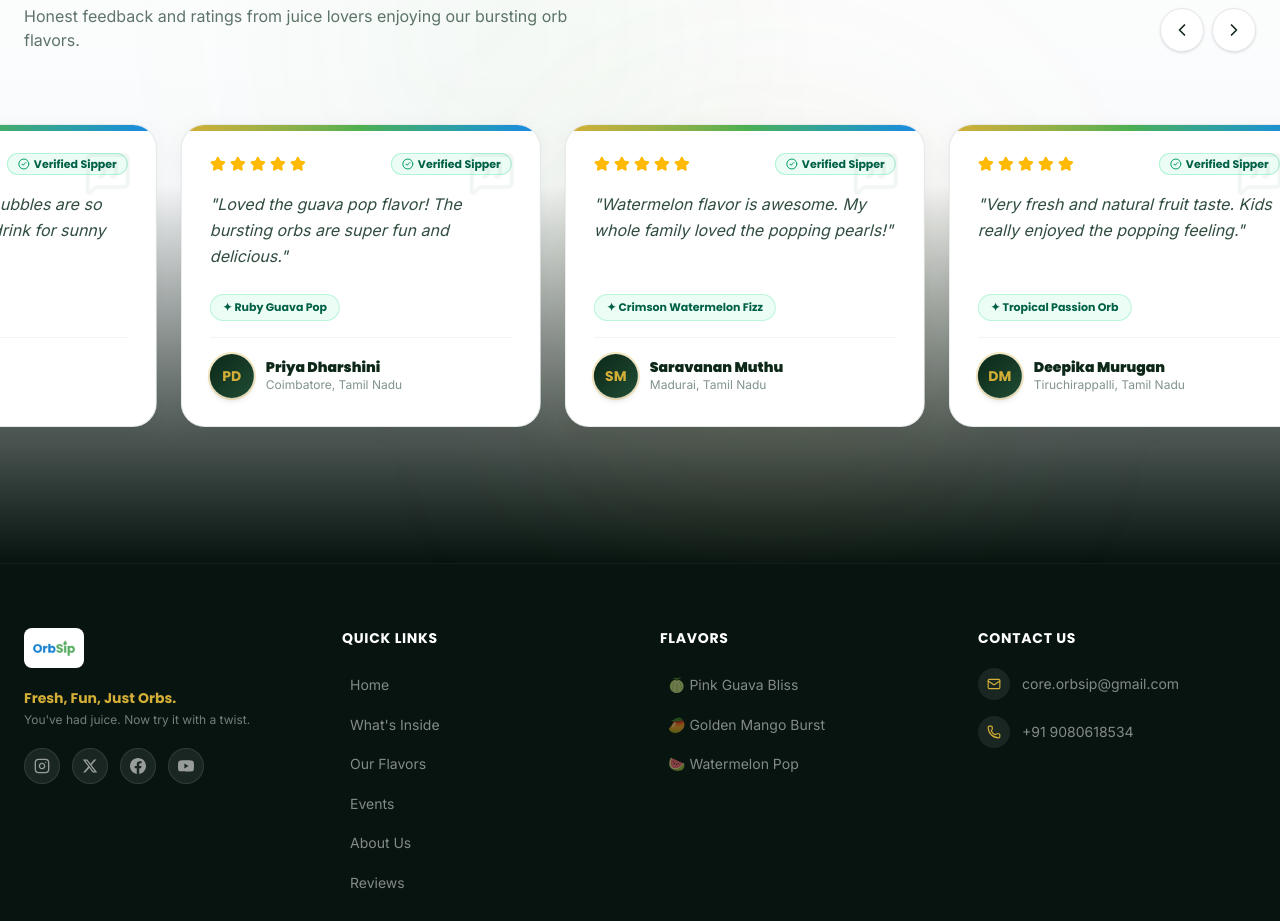
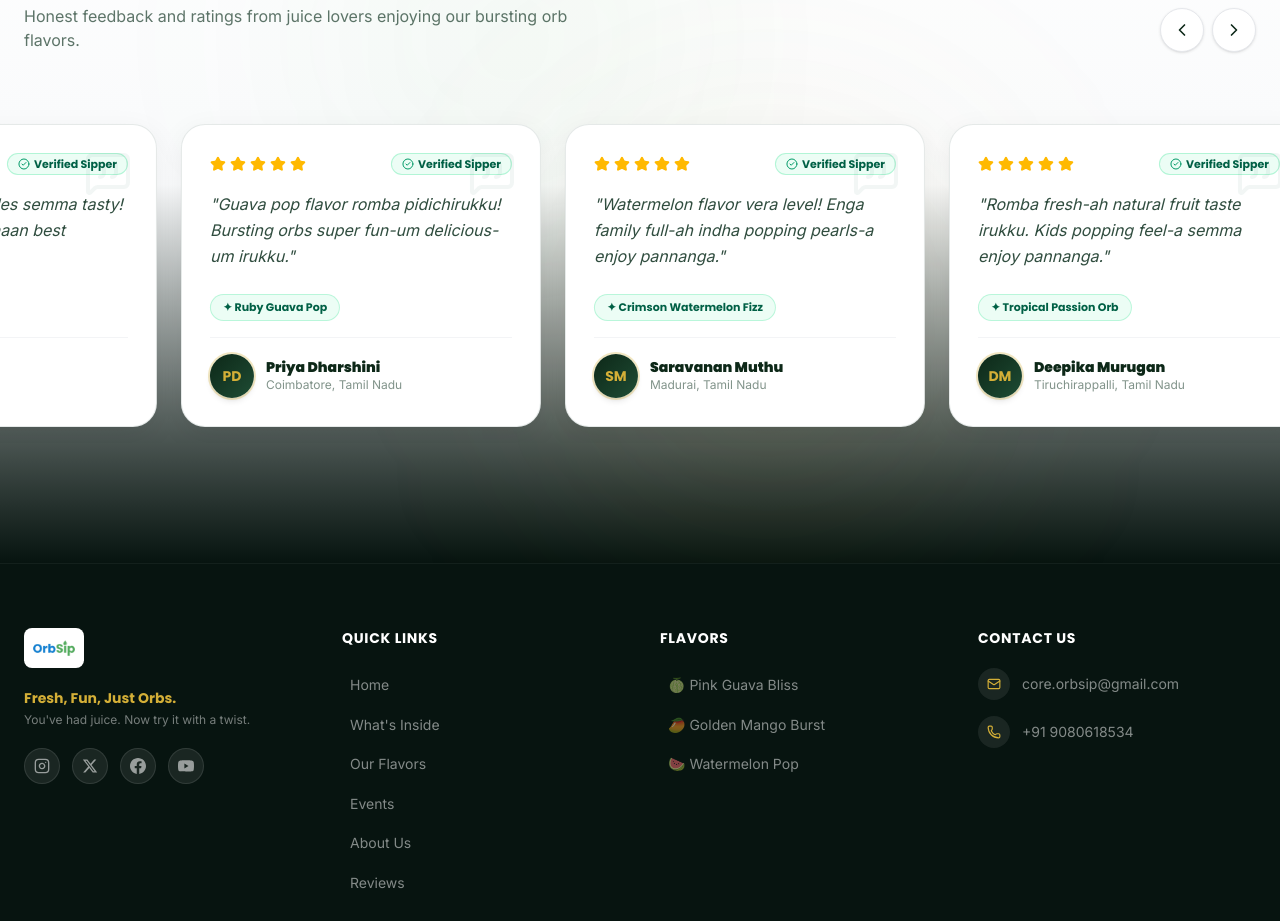
Before and after one commit to ARAVINTHL1/orbsip, a React (Vite) app: page / in a window 1280 px wide. Shown: the part 6960-7881 px from the top of the page. Built offline with nearby package versions, Linux system fonts and the light colour scheme.

Commit message:
review card change

```diff
--- a/src/components/Reviews.jsx
+++ b/src/components/Reviews.jsx
@@ -11,7 +11,7 @@
     flavor: 'Alphonso Mango Burst',
     initials: 'KR',
     review:
-      'The mango bursting bubbles are so tasty! Best refreshing drink for sunny days.',
+      'Mango bursting bubbles semma tasty! Sunny days-ku idhu dhaan best refreshing drink.',
     date: 'Yesterday',
   },
   {
@@ -22,7 +22,7 @@
     flavor: 'Ruby Guava Pop',
     initials: 'PD',
     review:
-      'Loved the guava pop flavor! The bursting orbs are super fun and delicious.',
+      'Guava pop flavor romba pidichirukku! Bursting orbs super fun-um delicious-um irukku.',
     date: '3 days ago',
   },
   {
@@ -33,7 +33,7 @@
     flavor: 'Crimson Watermelon Fizz',
     initials: 'SM',
     review:
-      'Watermelon flavor is awesome. My whole family loved the popping pearls!',
+      'Watermelon flavor vera level! Enga family full-ah indha popping pearls-a enjoy pannanga.',
     date: '5 days ago',
   },
   {
@@ -44,7 +44,7 @@
     flavor: 'Tropical Passion Orb',
     initials: 'DM',
     review:
-      'Very fresh and natural fruit taste. Kids really enjoyed the popping feeling.',
+      'Romba fresh-ah natural fruit taste irukku. Kids popping feel-a semma enjoy pannanga.',
     date: '1 week ago',
   },
   {
@@ -86,8 +86,8 @@
   const containerRef = useScrollReveal(0.1)
   const scrollRef = useRef(null)
 
-  // Duplicate list once to create continuous seamless looping track
-  const loopList = [...reviewsData, ...reviewsData]
+  // Three identical sets keep the marquee filled while one set loops out.
+  const loopList = [...reviewsData, ...reviewsData, ...reviewsData]
 
   const handleScroll = (direction) => {
     if (scrollRef.current) {
@@ -165,9 +165,6 @@
               key={`${item.id}-${index}`}
               className="w-[330px] sm:w-[360px] flex-shrink-0 bg-white rounded-3xl p-7 border border-emerald-950/10 shadow-[0_8px_30px_rgba(0,0,0,0.06)] hover:shadow-[0_16px_45px_rgba(13,40,24,0.12)] hover:-translate-y-1.5 transition-all duration-300 flex flex-col justify-between relative group overflow-hidden"
             >
-              {/* Uniform brand accent top bar */}
-              <div className="absolute top-0 left-0 right-0 h-1.5 bg-gradient-to-r from-[#D4AF37] via-[#4CAF50] to-[#1E88E5]" />
-
               {/* Decorative Quote watermark */}
               <MessageSquareQuote
                 aria-hidden="true"
--- a/src/index.css
+++ b/src/index.css
@@ -334,7 +334,7 @@
   }
 
   100% {
-    transform: translateX(-50%);
+    transform: translateX(-33.3333%);
   }
 }
 
@@ -469,10 +469,6 @@
   animation: marqueeScroll 85s linear infinite;
 }
 
-.marquee-track:hover {
-  animation-play-state: paused;
-}
-
 .animate-in {
   animation: fadeInUp 0.7s ease forwards;
 }
```
